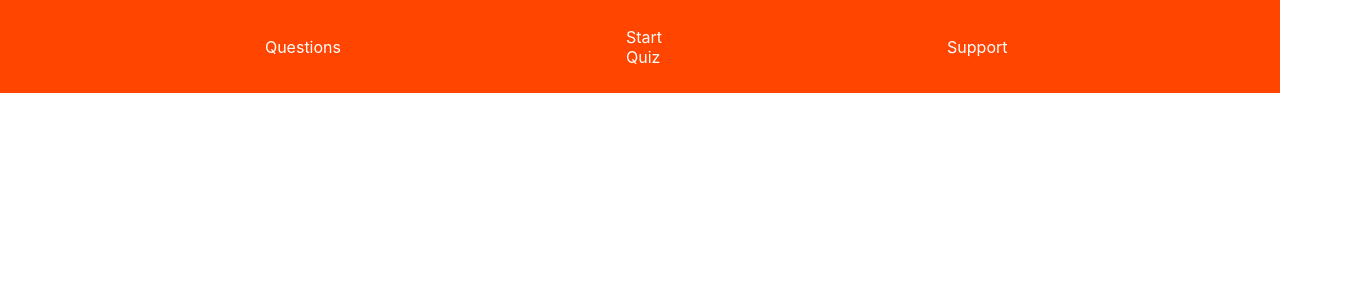
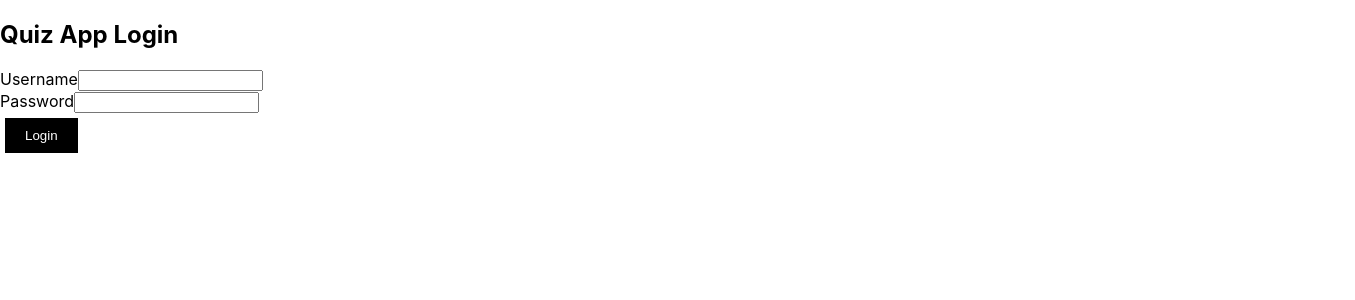
Before and after one commit to ParianDa/quiz-app, a React (Create React App) app: page / in a window 1280 px wide. Shown: the top 300 px of the page, 1355 px wide, since content can reach past the window. Built offline with nearby package versions, Linux system fonts and the light colour scheme.

Commit message:
Adding Login Function

```diff
--- a/package.json
+++ b/package.json
@@ -6,10 +6,13 @@
     "@testing-library/jest-dom": "^5.17.0",
     "@testing-library/react": "^13.4.0",
     "@testing-library/user-event": "^13.5.0",
+    "@types/parse": "^3.0.9",
+    "parse": "^5.2.0",
     "react": "^18.3.1",
     "react-dom": "^18.3.1",
     "react-router-dom": "^6.24.0",
     "react-scripts": "5.0.1",
+    "typescript": "^5.5.3",
     "web-vitals": "^2.1.4"
   },
   "scripts": {
--- a/src/App.js
+++ b/src/App.js
@@ -1,29 +1,42 @@
 import './App.css';
-import {BrowserRouter, Routes,Route} from "react-router-dom"
+import { BrowserRouter, Routes, Route, Navigate } from "react-router-dom";
+import { useState } from 'react';
 import Navbar from './components/Navbar';
 import Questions from './components/Questions';
 import Startquiz from './components/Startquiz';
 import About from './components/About';
 import Support from './components/Support';
+import UserLogin from './components/UserLogin';
 
-function MainApp() {
-  return(
+function MainApp({ isAuthenticated }) {
+  return (
     <Routes>
-      <Route path='/questions' element={<Questions/>} />
-      <Route path='/startquiz' element={<Startquiz/>} />
-      <Route path='/about' element={<About/>} />
-      <Route path='/support' element={<Support/>} />
+      {/* Redirect to login if not authenticated */}
+      {!isAuthenticated && <Route path="*" element={<Navigate to="/" />} />}
+      <Route path='/questions' element={<Questions />} />
+      <Route path='/startquiz' element={<Startquiz />} />
+      <Route path='/about' element={<About />} />
+      <Route path='/support' element={<Support />} />
     </Routes>
-  )
+  );
 }
 
+function App() {
+  const [isAuthenticated, setIsAuthenticated] = useState(false);
 
-function App() {
+  const handleLogin = () => {
+    // Perform authentication logic here
+    setIsAuthenticated(true);
+  };
+
   return (
     <div className="App">
       <BrowserRouter>
-        <Navbar/>
-        <MainApp/>
+        {isAuthenticated && <Navbar />}
+        <Routes>
+          <Route path="/" element={<UserLogin onLogin={handleLogin} />} />
+          <Route path="/*" element={<MainApp isAuthenticated={isAuthenticated} />} />
+        </Routes>
       </BrowserRouter>
     </div>
   );
--- a/src/components/Navbar.jsx
+++ b/src/components/Navbar.jsx
@@ -5,7 +5,7 @@ function Navbar() {
         <div className="nav-container">
             <ul>
                 <li><a href="/about">About</a></li>
-                <li><a href="/questions">Questions</a></li>
+                <li><a href="/questions">Practice</a></li>
                 <li><a href="/startquiz">Start Quiz</a></li>
                 <li><a href="/support">Support</a></li>
                 <li><a href="">Logout</a></li>
--- /dev/null
+++ b/src/components/UserLogin.jsx
@@ -0,0 +1,68 @@
+import React, { useState } from "react";
+import Parse from "parse/dist/parse.min.js";
+import { useNavigate } from "react-router-dom";
+
+export default function UserLogin({ onLogin }) {
+  const [username, setUsername] = useState("");
+  const [password, setPassword] = useState("");
+  const [currentUser, setCurrentUser] = useState(null);
+  const navigate = useNavigate();
+
+  async function doUserLogin(event) {
+    event.preventDefault();
+    const usernameValue = username;
+    const passwordValue = password;
+
+    try {
+      const loggedInUser = await Parse.User.logIn(usernameValue, passwordValue);
+      navigate("/about");
+      alert(`Success, username ${loggedInUser.get("username")}, has logged !`);
+
+      const currentUser = await Parse.User.current();
+      console.log(currentUser === loggedInUser);
+
+      setUsername("");
+      setPassword("");
+      onLogin();
+      getCurrentUser();
+      return true;
+    } catch (error) {
+      console.log("error Login in", error);
+      return false;
+    }
+  }
+
+  async function getCurrentUser() {
+    const currentUser = await Parse.User.current();
+    setCurrentUser(currentUser);
+    return currentUser;
+  }
+  return (
+    <div>
+      <div className="login-logo">
+        <h2>Quiz App Login</h2>
+      </div>
+      {currentUser === null && (
+        <div className="login-container">
+          <label>Username</label>
+          <input
+            type="text"
+            value={username}
+            onChange={(e) => setUsername(e.target.value)}
+            name="username"
+          />
+          <br />
+          <label>Password</label>
+          <input
+            type="password"
+            value={password}
+            onChange={(e) => setPassword(e.target.value)}
+            name="password"
+          />
+          <br />
+          <button onClick={doUserLogin}>Login</button>
+        </div>
+      )}
+    </div>
+  );
+}
```
Also changed, not shown: tsconfig.json (added, +25 -0 lines), 1 other file (tests, documents, lock files or other folders).
